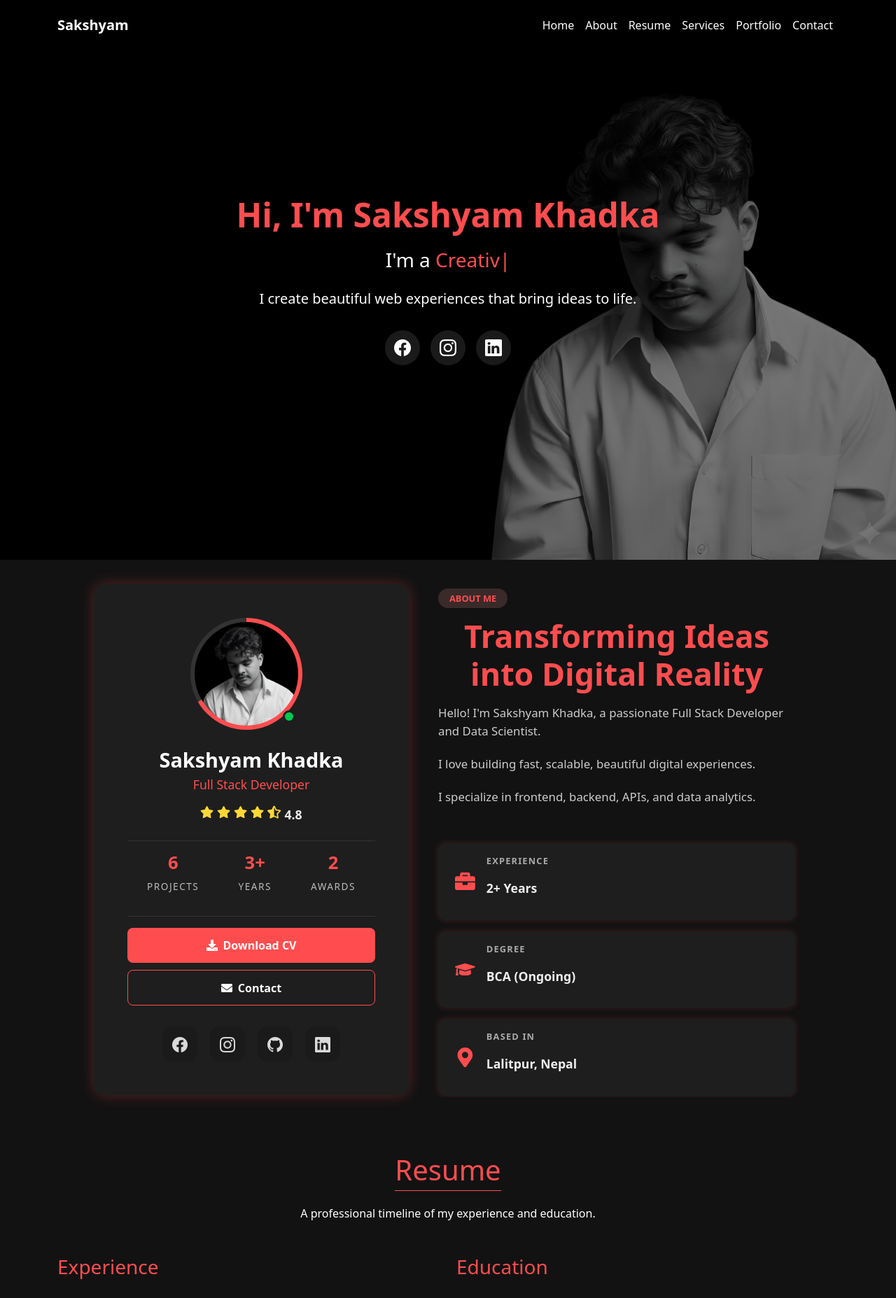
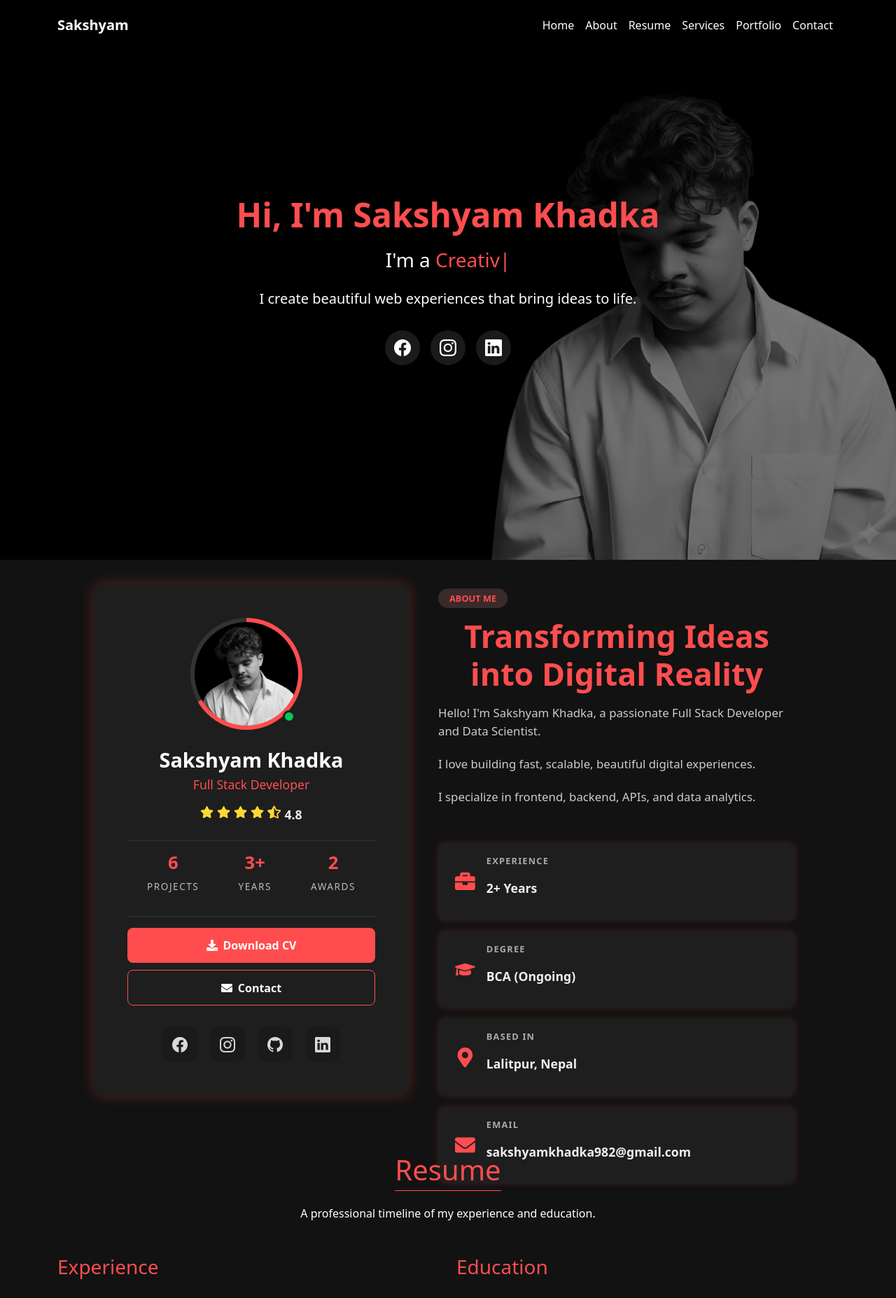
Before and after one commit to sakshyamkhadka/Resume, a React (Vite) app: page / in a window 1280 px wide. Shown: the top 1855 px of the page at 70% size. Built offline with nearby package versions, Linux system fonts and the light colour scheme; a web font is replaced by a local one.

Commit message:
Resume Website

```diff
--- a/src/Styles/About.css
+++ b/src/Styles/About.css
@@ -198,7 +198,7 @@ a{
   gap: 2rem;
   overflow-y: auto;
   padding: 10px;
-  /* height: 669px; */
+  height: 864px;
 }
 
 .about-right {
```
